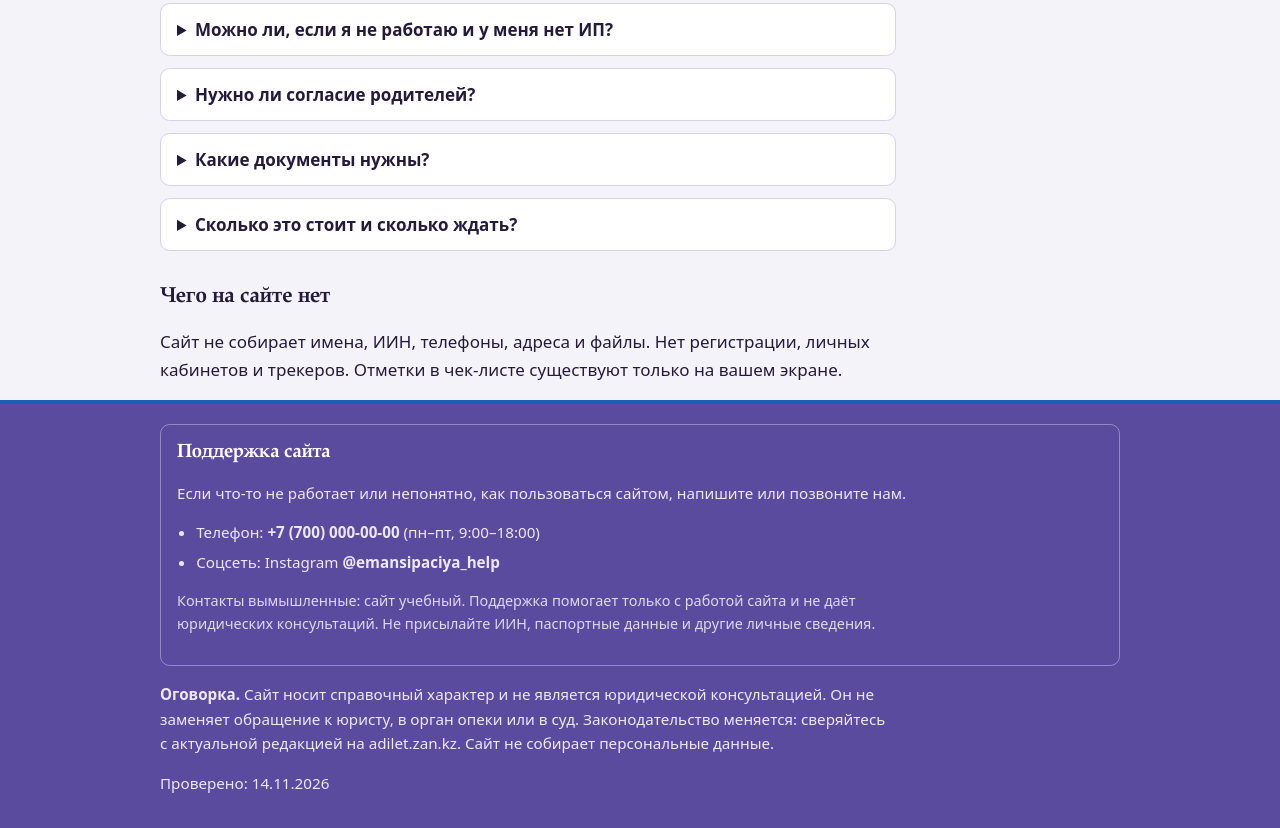
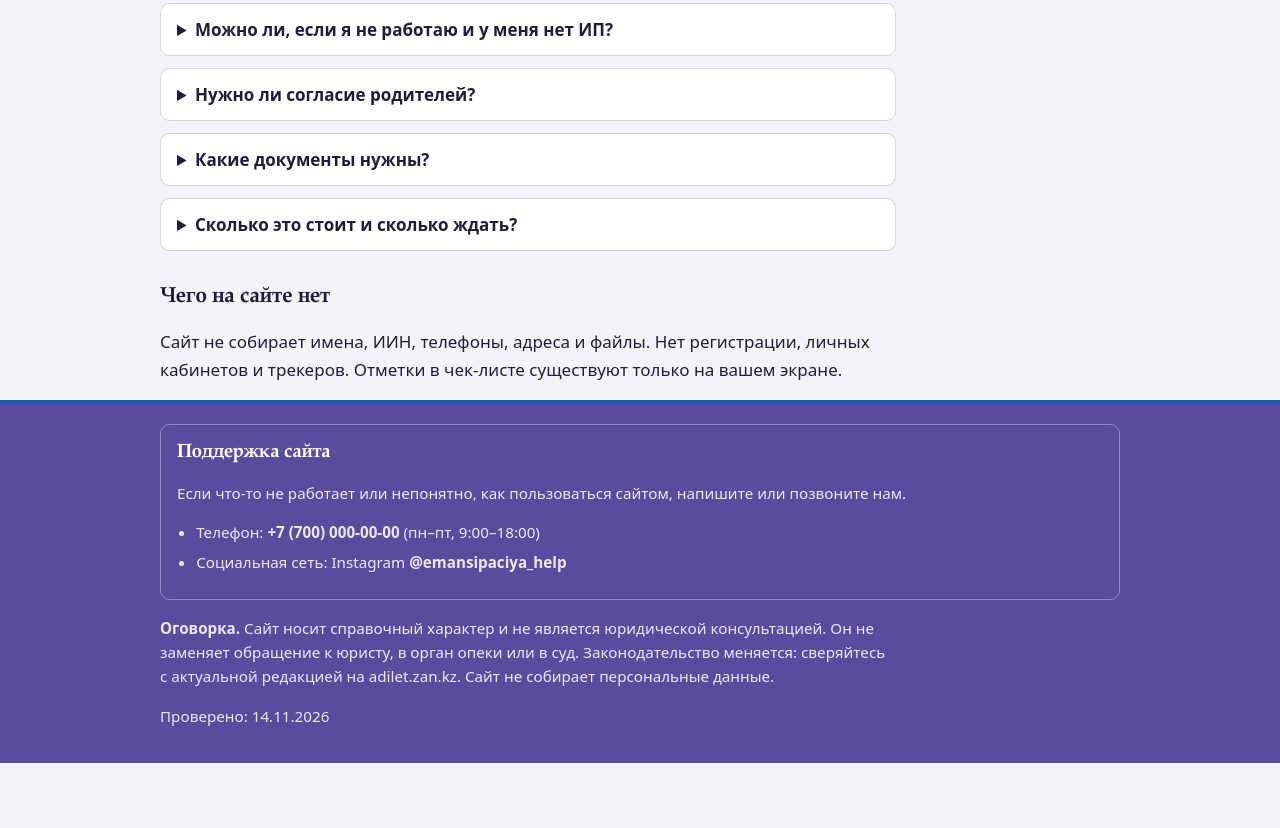
Before and after one commit to damelizhusupbekova-del/ai_project, a plain HTML site: page index.html in a window 1280 px wide. Shown: the part 1132-1960 px from the top of the page. After the commit the page ends 1895 px from the top, so only its background shows below. Drawn offline with Linux system fonts and the light colour scheme.

Commit message:
десятая версия

```diff
--- a/index.html
+++ b/index.html
@@ -244,9 +244,8 @@
       <p>Если что-то не работает или непонятно, как пользоваться сайтом, напишите или позвоните нам.</p>
       <ul>
         <li>Телефон: <b>+7 (700) 000-00-00</b> (пн–пт, 9:00–18:00)</li>
-        <li>Соцсеть: Instagram <b>@emansipaciya_help</b></li>
+        <li>Социальная сеть: Instagram <b>@emansipaciya_help</b></li>
       </ul>
-      <p class="small">Контакты вымышленные: сайт учебный. Поддержка помогает только с работой сайта и не даёт юридических консультаций. Не присылайте ИИН, паспортные данные и другие личные сведения.</p>
     </div>
     <p><b>Оговорка.</b> Сайт носит справочный характер и не является юридической консультацией. Он не заменяет обращение к юристу, в орган опеки или в суд. Законодательство меняется: сверяйтесь с актуальной редакцией на adilet.zan.kz. Сайт не собирает персональные данные.</p>
     <p>Проверено: 14.11.2026</p>
```
